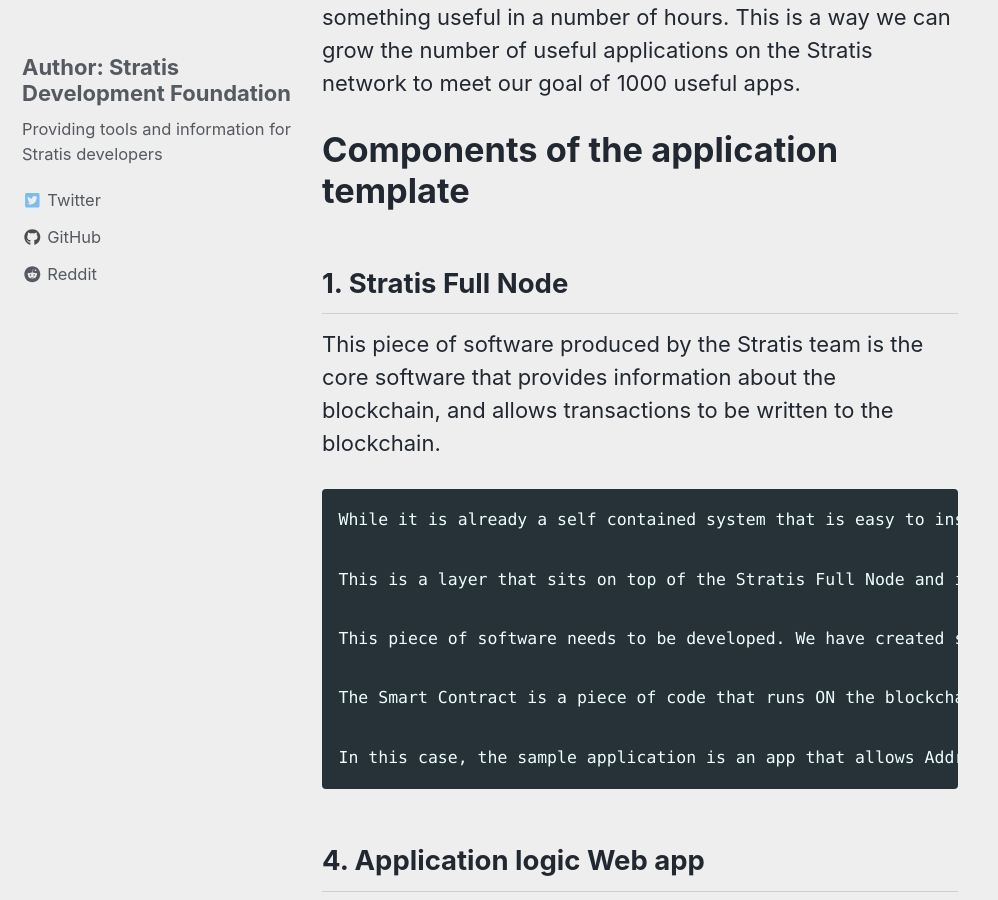
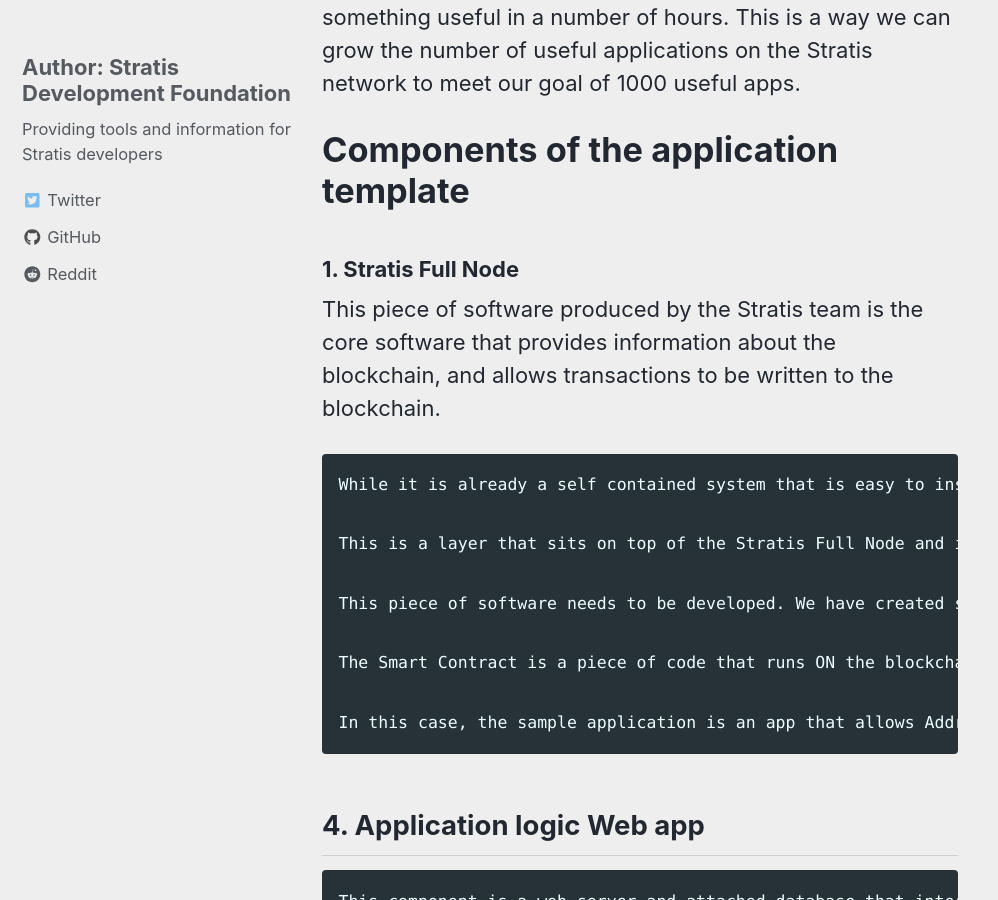
Before and after one commit to StratisDevelopmentFoundation/StratisDevelopmentFoundation.github.io, a Jekyll site: the page built from _pages/projects/End2EndBCappTemplate.md, in a window 1280 px wide and 900 px high, scrolled down 1197 px. Shown: the whole window, without its empty margins (0-998 px from the left). Built offline with Jekyll 4.4.1, drawn with Linux system fonts in a browser that asks for light colours; nearby versions of some CDN libraries.

Commit message:
boxes for text away

```diff
--- a/_pages/projects/End2EndBCappTemplate.md
+++ b/_pages/projects/End2EndBCappTemplate.md
@@ -32,8 +32,7 @@
 Components of the application template
 ====
 
-## 1. Stratis Full Node
-
+### 1. Stratis Full Node
 This piece of software produced by the Stratis team is the core software that provides information about the blockchain, and allows transactions to be written to the blockchain.
 
     While it is already a self contained system that is easy to install, we will provide additional information about how to configure it for security and usability
```
